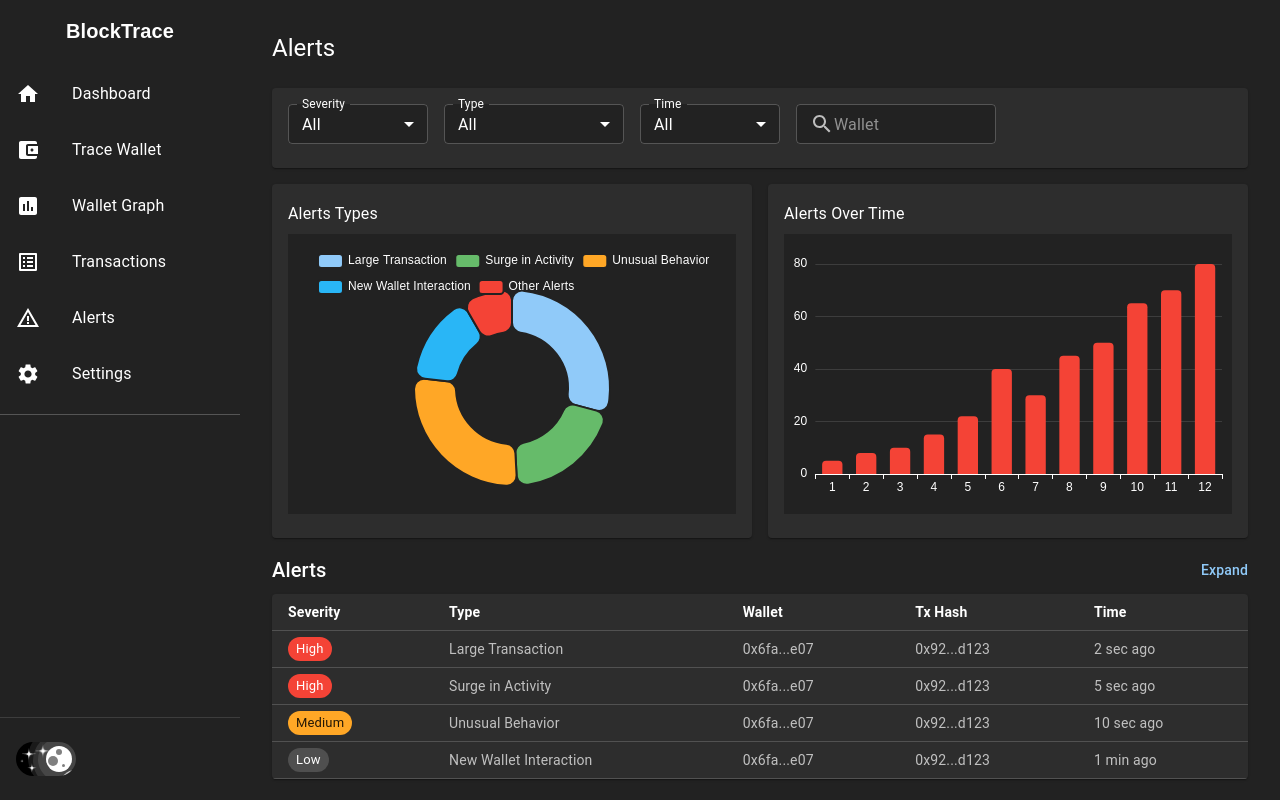
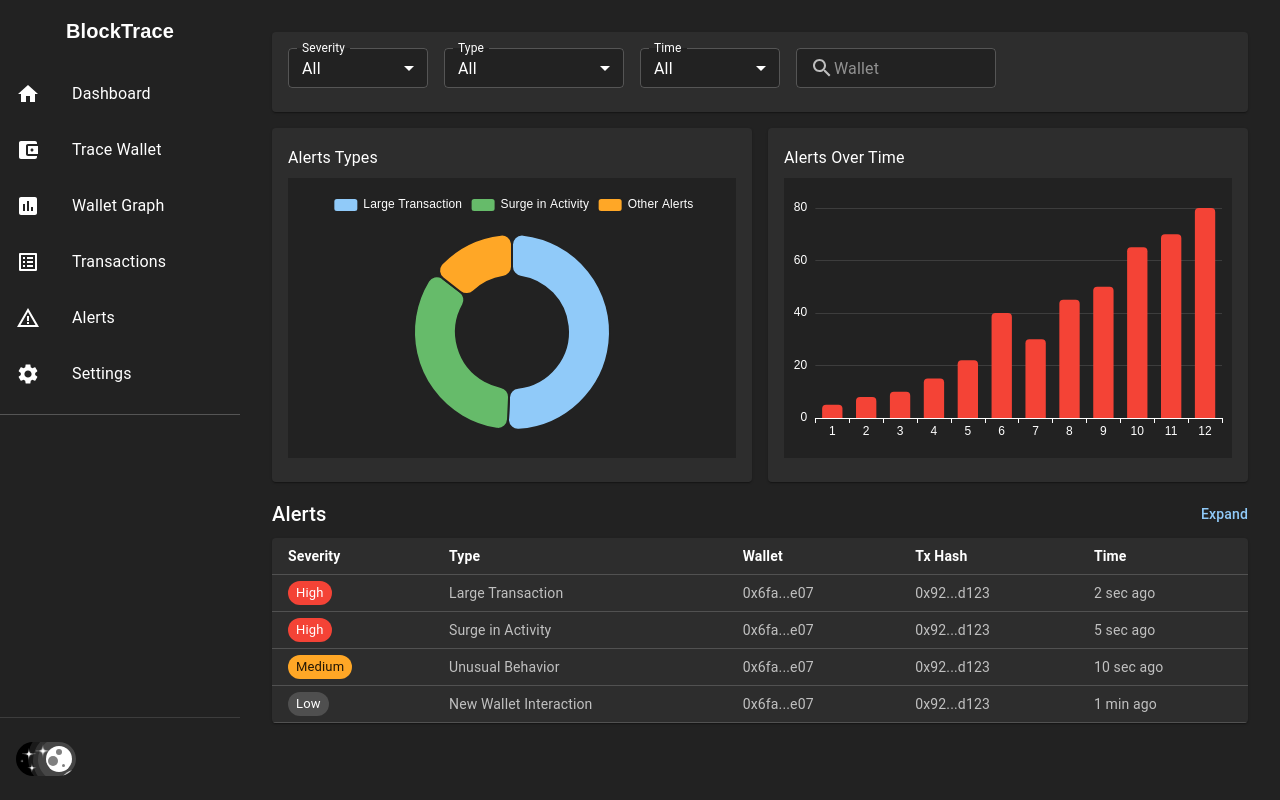
Before and after one commit to NgoAnhKhai/blockchain-tracing, a React (Vite) app: page /Alerts in a window 1280 px wide. Built offline with nearby package versions, Linux system fonts and the light colour scheme.

Commit message:
fix-layout

```diff
--- a/src/components/charts/BarChartAlertsOverTime.jsx
+++ b/src/components/charts/BarChartAlertsOverTime.jsx
@@ -1,4 +1,4 @@
-// src/components/Charts/BarChartAlertsOverTime.jsx
+
 import React, { useMemo } from "react";
 import ReactECharts from "echarts-for-react";
 import { useTheme } from "@mui/material";
--- a/src/components/charts/DonutChartAlerts.jsx
+++ b/src/components/charts/DonutChartAlerts.jsx
@@ -1,4 +1,4 @@
-// src/components/Charts/DonutChartAlerts.jsx
+
 import React, { useMemo } from "react";
 import ReactECharts from "echarts-for-react";
 import { useTheme } from "@mui/material";
@@ -7,8 +7,6 @@ import { useTheme } from "@mui/material";
 const sampleAlertTypes = [
   { value: 35, name: "Large Transaction" },
   { value: 24, name: "Surge in Activity" },
-  { value: 33, name: "Unusual Behavior" },
-  { value: 18, name: "New Wallet Interaction" },
   { value: 10, name: "Other Alerts" },
 ];
 
--- a/src/components/charts/LargeAreaChart.jsx
+++ b/src/components/charts/LargeAreaChart.jsx
@@ -1,8 +1,6 @@
 import React, { useMemo } from "react";
 import ReactECharts from "echarts-for-react";
 import { useTheme } from "@mui/material";
-
-// Hàm helper để sinh dữ liệu area chart (ngày và giá trị) giống ví dụ ECharts
 function generateLargeAreaData(numPoints) {
   // Bắt đầu từ ngày 3/10/1968 (mỗi lần cộng thêm oneDay)
   let baseTimestamp = new Date(1968, 9, 3).getTime(); // Tháng 9 = tháng 10 vì JS đếm 0-based
--- a/src/layout/MainLayout.jsx
+++ b/src/layout/MainLayout.jsx
@@ -30,7 +30,6 @@ const MainLayout = () => {
           color: theme.palette.text.primary,
           transition: 'background-color 0.4s ease',
           overflowY: 'auto',
-          height: '100vh',
         }}
       >
         <Outlet />
--- a/src/pages/AlertsPage.jsx
+++ b/src/pages/AlertsPage.jsx
@@ -1,4 +1,4 @@
-// src/pages/AlertsPage.jsx
+
 import React, { useState } from "react";
 import {
   Box,
@@ -71,7 +71,6 @@ const AlertsPage = () => {
       txHash: "0x92...d123",
       time: "1 min ago",
     },
-    // Bạn có thể thêm nhiều dòng sample hơn
   ];
 
   // ----------------------
@@ -86,10 +85,6 @@ const AlertsPage = () => {
   const handleTypeChange = (e) => setFilterType(e.target.value);
   const handleTimeChange = (e) => setFilterTime(e.target.value);
   const handleWalletChange = (e) => setFilterWallet(e.target.value);
-
-  // Khi cần lọc 실제, bạn có thể apply filter to sampleAlerts bằng filterSeverity/filterType/etc.
-  // Hiện tại để demo, mình chưa áp dụng lọc, bạn tự bind logic sau.
-
   return (
     <Box
       sx={{
@@ -108,9 +103,6 @@ const AlertsPage = () => {
           gap: 2,
         }}
       >
-        <Typography variant="h5" sx={{ mb: 1 }}>
-          Alerts
-        </Typography>
 
         {/* =======================
             PHẦN FILTER (Severity / Type / Time / Wallet Search)
--- a/src/pages/HomePage.jsx
+++ b/src/pages/HomePage.jsx
@@ -1,4 +1,4 @@
-// src/pages/HomePage.jsx (hoặc nơi bạn đang dùng HomePage)
+
 import React from "react";
 import {
   Box,
@@ -71,13 +71,12 @@ const HomePage = () => {
   return (
     <Box sx={{ display: "flex", flexDirection: "column", gap: 2 }}>
       {/* Searching Bar */}
-      <Box sx={{ display: "flex" }}>
+      <Box sx={{ display: "flex", }}>
         <SearchingBar />
       </Box>
 
       {/* Row 1: Large Area Chart + Weekly Area Chart */}
       <Box sx={{ display: "flex", gap: 2, flexWrap: "wrap" }}>
-        {/* Card 1: Lớn */}
         <Card sx={{ flex: 1, backgroundColor: theme.palette.background.paper }}>
           <CardContent>
             <Typography variant="h6" gutterBottom>
--- a/src/pages/SettingPage.jsx
+++ b/src/pages/SettingPage.jsx
@@ -30,7 +30,6 @@ const SettingPage = () => {
   const [notifUnusual, setNotifUnusual] = useState(false);
   const [passphrase, setPassphrase] = useState("");
 
-  // Giả lập lưu darkMode vào localStorage, khi component mount, nếu có localStorage thì override state
   useEffect(() => {
     const savedMode = localStorage.getItem("darkMode");
     if (savedMode !== null) {
@@ -38,10 +37,9 @@ const SettingPage = () => {
     }
   }, []);
 
-  // Khi darkMode thay đổi, cập nhật theme (thông thường bạn phải lift state lên App.jsx hoặc context, demo ở đây chỉ set localStorage)
+
   useEffect(() => {
     localStorage.setItem("darkMode", darkMode.toString());
-    // Nếu bạn có context làm theme, hãy gọi hàm toggleTheme(darkMode)
   }, [darkMode]);
 
   // ----------------------
@@ -107,9 +105,6 @@ const SettingPage = () => {
           gap: 3,
         }}
       >
-        <Typography variant="h5" gutterBottom>
-          Settings
-        </Typography>
 
         {/* === 1. Profile Settings === */}
         <Card
@@ -119,9 +114,6 @@ const SettingPage = () => {
           }}
         >
           <CardContent>
-            <Typography variant="h6" gutterBottom>
-              Profile Settings
-            </Typography>
             <Box
               sx={{ display: "flex", flexDirection: "column", gap: 2, mt: 1 }}
             >
--- a/src/pages/TraceWalletPage.jsx
+++ b/src/pages/TraceWalletPage.jsx
@@ -1,4 +1,4 @@
-// src/pages/TraceWalletPage.jsx
+
 import React from "react";
 import {
   Box,
@@ -90,10 +90,6 @@ const TraceWalletPage = () => {
             sx={{ flex: 1, backgroundColor: theme.palette.background.paper }}
           >
             <CardContent>
-              <Typography variant="h6" gutterBottom>
-                Wallet Overview
-              </Typography>
-
               {/* Dòng 3 card nhỏ */}
               <Box sx={{ display: "flex", gap: 1, flexWrap: "wrap", my: 1 }}>
                 <Card
--- a/src/pages/TransactionsPage.jsx
+++ b/src/pages/TransactionsPage.jsx
@@ -1,4 +1,4 @@
-// src/pages/TransactionsPage.jsx
+
 import React, { useState } from "react";
 import {
   Box,
@@ -94,17 +94,13 @@ const TransactionsPage = () => {
             PHẦN TÌM KIẾM (SearchingBar)
         ======================== */}
         <Box>
-          {/* Thay vì TextField, dùng component tìm kiếm riêng của bạn */}
           <SearchingBar />
         </Box>
 
-        {/* =======================
-            PHẦN FILTER DROPDOWNS (From / To / Token / Time)
-        ======================== */}
         <Card
           sx={{
             backgroundColor: theme.palette.background.paper,
-            borderRadius: 1, // bo góc nhẹ, số càng lớn bo càng tròn
+            borderRadius: 1,
           }}
         >
           <CardContent>
```
